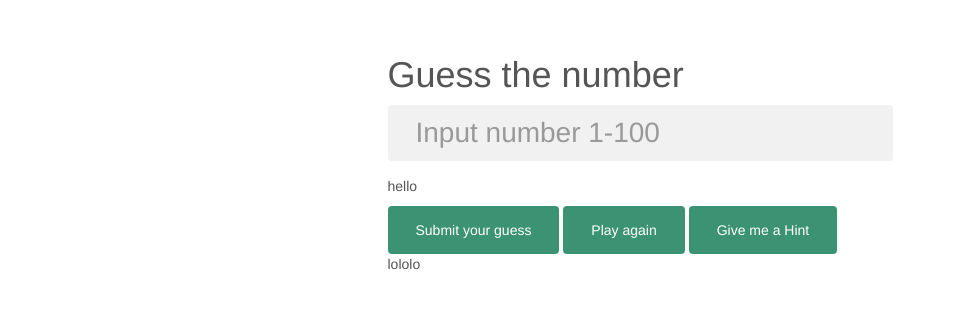
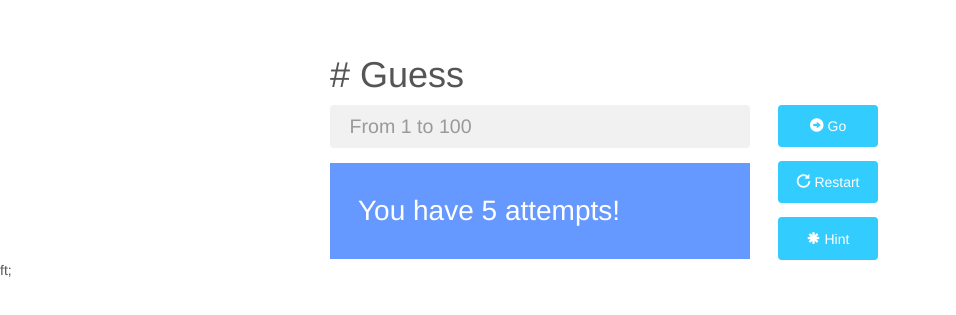
Before and after one commit to eueuleelee/GuessingGame, a plain HTML site: page index.html in a window 1280 px wide. Shown: the part 165-480 px from the top of the page, without its empty margins (0-956 px from the left). Drawn offline with nearby package versions, Linux system fonts and the light colour scheme.

Commit message:
most function working, excexcept for repeat

```diff
--- a/index.html
+++ b/index.html
@@ -1,31 +1,55 @@
 <!doctype html>
 <html>
 <head>
-    <title>Guessing Game</title>
+    <title>Guess Game</title>
 
     <link rel="stylesheet" type="text/css" href="css/bootstrap.css">
     <link rel="stylesheet" type="text/css" href="css/bootstrap-theme.css">
     <link rel="stylesheet" type="text/css" href="style.css">
-    <script src="main.js"></script>
-    <script src="bower_components/jquery/dist/query.min.js"></script>
 
 </head>
 
 <body>
   <div id="game">
+
     <div class="container">
-      <h1>Guess the number</h1>
-      <form>
-        <div class="form-group">
-        <input id= "guess" type="text" class="form-control" placeholder="Input number 1-100">
+      <h1># Guess</h1>
+
+     <div id="inputarea">
+        <form>
+          <div class="form-group">
+            <input id= "guess" type="text" class="form-control" placeholder="From 1 to 100">
+          </div>
+        </form>
+
+
+        <div class="comment" >
+            You have 5 attempts!
         </div>
-      </form>
-      <p id="comment" >hello</p>
-      <button id= "submit" class="btn btn-default" type="button" value="Input">Submit your guess</button>
-      <button id= "restart" class="btn btn-default" type="button" value="Input">Play again</button>
-      <button id= "hint" class="btn btn-default" type="button" value="Input">Give me a Hint</button>
-      <p id="reminder">lololo</p>
+
+     </div>
+
+      <div id="buttonbar">
+          <button id="submit" type="button" class="btn btn-default" aria-label="Left Align">
+            <span class="glyphicon glyphicon-circle-arrow-right" aria-hidden="true"></span> Go
+          </button>
+
+          <button id="restart" type="button" class="btn btn-default" aria-label="Left Align">
+            <span class="glyphicon glyphicon-repeat" aria-hidden="true"></span> Restart
+          </button>
+
+
+          <button id= "hint" class="btn btn-default" type="button" value="Input">
+            <span class="glyphicon glyphicon-asterisk" aria-hidden="true"></span> Hint
+          </button>
+      </div>
+
     </div>
-</div>
+
+  </div>
+
+<script src="bower_components/jquery/dist/jquery.min.js"></script>
+<script src="main.js"></script>ft;
+
 </body>
 </html>
--- a/main.js
+++ b/main.js
@@ -1,11 +1,9 @@
-//jquery
 $(document).ready(function(){
 
   function game () {
     var actual = Math.floor(Math.random() * 100 + 1); //generate a random # (1-100)
     var guess = 0;
     var ans = [];
-    var remain = 5 - ans.length; //countdown # of guesses
     var temp = "";
     var diff = Math.abs(actual - guess);
 
@@ -17,30 +15,25 @@ $(document).ready(function(){
     //click to submit guess
     $('#submit').on("click", function () {
 
+      // if guess repeated : You've picked this number before!
+      if (ans.indexOf(guess) != -1) {
+          $('.comment').text("You've picked this number before!");
+      }
+
       ans.push(guess); //push guesses into an array ans
+      var total = ans.length; //countdown # of guesses
 
       // validate if guess is a real #
       if (isNaN(guess) == true) {
-        $('comment').text("This is not a valid number.");
+        $('.comment').text("This is not a valid number.");
       }
 
-      // if guess repeated : You've picked this number before!
-      for (var i=0; i < ans.length; i++) {
-        if (guess == ans[i]) {
-          $('comment').text("You've picked this number before!");
-        }
-      }
+
 
       //Submit guess -> cannot submit after 5, submit after play again!
       //Sorry, Play Again! + Show Ans
       //Hint of # (only show if ans.length < 5)
-      if (ans.length < 5) {
-        $('reminder').text("You have " + remain + " guesses remaining!");
-      }
-      else if (actual != guess && remain == 0) {
-        $('reminder').text("Sorry, Play Again!");
-      }
-
+      if (total < 5) {
         //compare actual and guess
         //temperature  +ve #(actual - guess)
         if (diff <= 5) {
@@ -61,27 +54,36 @@ $(document).ready(function(){
 
         // if actual > guess : guess higher | if actual < guess : guess lower | actual = guess : You Are CORRECT
         if (actual > guess) {
-        $('comment').text("You Are " + temp +", Guess Higher");
+          $('.comment').text(total + "/5 : You Are " + temp +", Guess Higher");
         }
         else if (actual < guess) {
-        $('comment').text("You Are " + temp +", Guess Lower");
+          $('.comment').text(total + "/5 : You Are " + temp +", Guess Lower");
         }
         else if (actual == guess) {
-        $('comment').text("You are CORRECT");
+          $('.comment').text(total + "/5 : You are CORRECT");
+        }
+      }
+
+      else if (actual != guess && total == 5) {
+        $('.comment').text("Sorry, Play Again!");
       }
 
     });
 
     //show the answer
     $('#hint').on("click", function(){
-      $('reminder').text(actual);
+      $('.comment').text(actual);
     });
+
   }
 
   //Play again - reset the game
   $("#restart").on("click", function(){
     game();
-    $('comment').text("Your game has been restarted, submit a new guess!");
-  })
+    $('.comment').text("Your game has been restarted, submit a new guess!");
+  });
+
+  game();
+
 
 });
--- a/style.css
+++ b/style.css
@@ -1,22 +1,54 @@
 body, html {
   color: #555;
 }
+
 .container {
   padding-top: 200px;
-  max-width: 535px;
+  max-width: 650px;
+  overflow: hidden;
+}
+
+#inputarea{
+  width: 420px;
+  float: left;
+}
+
+#buttonbar{
+  float: left;
+  padding-left: 2em;
+}
+
+
+#submit, #restart, #hint {
+    padding: 0.8em;
+}
+
+#submit {
+  margin: 0;
 }
 
 .form-control {
   background: #f1f1f1;
-  font-size: 2em;
-  padding: 1em 1em;
+  font-size: 1.4em;
+  padding: 1.1em 1em;
   border: 0;
   box-shadow: none;
 }
+
+
+.comment {
+  background: #6699FF;
+  color: white;
+  font-size: 2em;
+  padding: 1em;
+}
+
 .btn {
-  background: #3B9374;
+  background: #33CCFF;
+  display: block;
+  width: 100px;
   color: #fff;
-  padding: 1em 2em;
+  margin: 1em 0em 0em 0em;
   border: 0;
   text-shadow: none;
   box-shadow: none;
```
Lines whose indentation alone changed are shown as unchanged.
